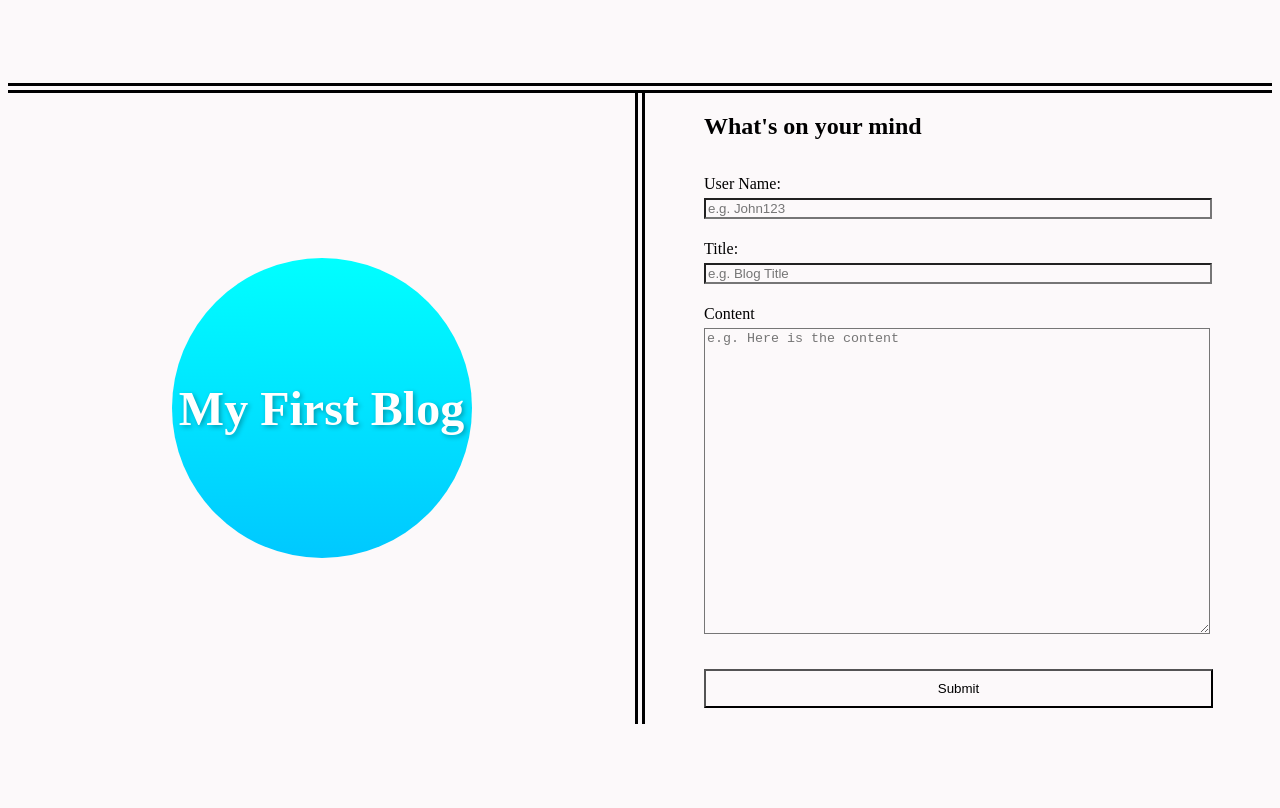
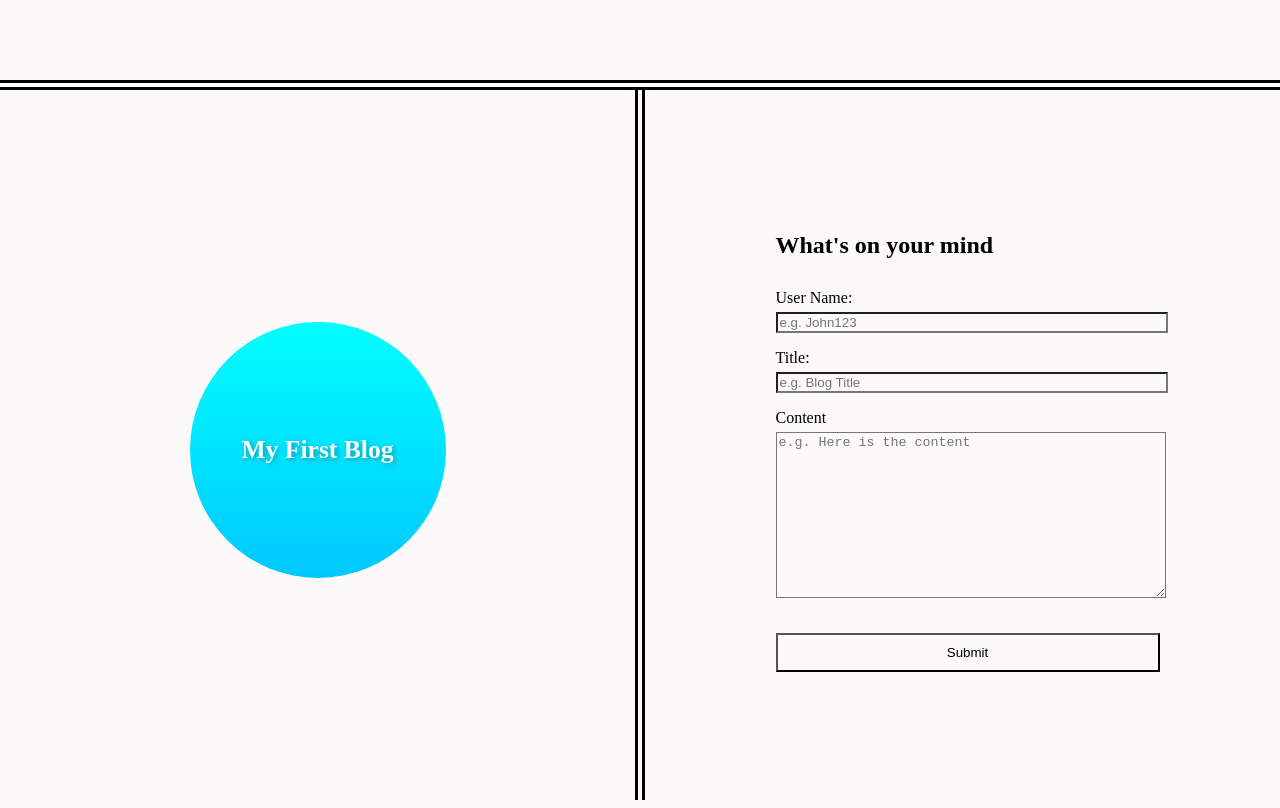
Before and after one commit to mandi7469/Personal-Blog, a plain HTML site: page index.html in a window 1280 px wide. Drawn offline with Linux system fonts and the light colour scheme.

Commit message:
adjusted css styling

```diff
--- a/assets/css/form.css
+++ b/assets/css/form.css
@@ -4,17 +4,21 @@
 
 html,
 body {
-  height: 100vh;
+  height: 100%;
+  margin: 0px;
+  overflow: hidden;
 }
 
 section {
   display: flex;
-  align-items: center;
+  height: 90%;
 }
 
 header {
+  position: sticky;
+  top: 0px;
   width: 100%;
-  height: 75px;
+  height: 10%;
   border-bottom: 10px solid black;
   border-style: double;
   border-left: 0px;
@@ -24,9 +28,10 @@ header {
 
 /* Styles for my left aside */
 #left-aside {
-  /* width: 50%; */
-  /* align-items: center; */
   flex: 1;
+  display: flex;
+  justify-content: center;
+  align-items: center;
 }
 
 .circle {
@@ -34,8 +39,8 @@ header {
   justify-content: center;
   align-items: center;
   text-align: center;
-  width: 300px;
-  height: 300px;
+  width: 20vi;
+  height: 20vi;
   border-radius: 50%;
   background-image: linear-gradient(rgb(0, 255, 255) 0%, rgb(0, 200, 255) 100%);
 }
@@ -44,51 +49,75 @@ header {
   color: white;
   text-shadow: 2px 2px 5px rgba(0, 0, 0, 0.3);
   background-color: transparent;
-  font-size: 3em;
+  font-size: 2vi;
   margin: 0;
 }
 
-/* Styles for the right aside */
-#right-aside {
+#divider {
   border-left: 10px solid black;
   border-right: 0px;
   border-top: 0px;
   border-bottom: 0px;
   border-style: double;
+  height: 90vh;
+  overflow: hidden;
+}
+
+/* Styles for the right aside */
+#right-aside {
   flex: 1;
+  display: flex;
+  justify-content: center;
+  align-items: center;
+  height: 100%;
+  overflow: auto;
 }
 
 #blog-header {
   padding-bottom: 10px;
 }
 
-.form-container,
 .circle-container {
-  /* margin-left: 50%;
-  margin-top: 30%; */
   display: flex;
   justify-content: center;
   align-items: center;
-  height: 100%;
+  margin: auto;
+  width: 100%;
+
 }
+
+form {
+  width: 30vw;
+}
+
+.form-container {
+  display: flex;
+  justify-content: center;
+  align-items: center;
+  margin: auto;
+  width: 100%;
+  padding-left: 10px;
+}
+
 
 label {
   display: flex;
   flex-direction: column;
   padding-bottom: 5px;
-  padding-top: 5px;
+  font-size: 1em;
 }
 
 .input-field-1 {
-  width: 500px;
+  width: 30vw;
 }
+
 .input-field {
-  width: 500px;
-  height: 300px;
+  width: 30vw;
+  height: 20vh;
 }
 
 button {
-  width: 509px;
+  width: 30vw;
   margin-top: 15px;
   padding: 10px;
 }
--- a/index.html
+++ b/index.html
@@ -18,6 +18,8 @@
           </div>
         </div>
       </div>
+
+      <div id="divider"></div>
 
       <div id="right-aside">
         <div class="form-container">
```
Also changed, not shown: 3 other files.
